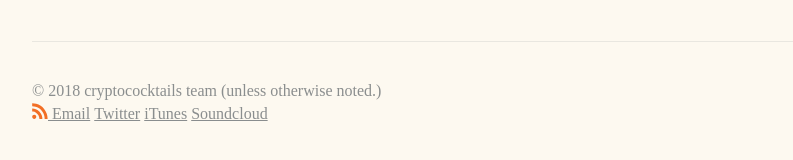
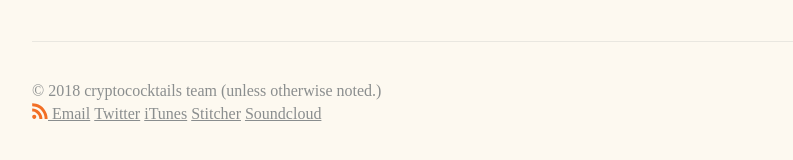
Before and after one commit to 0xadada/cryptococktails.github.io, a Jekyll site: the page built from about.md, in a window 1280 px wide. Shown: the part 365-525 px from the top of the page, without its empty margins (152-945 px from the left). Built offline with Jekyll 4.4.1, drawn with Linux system fonts in a browser that asks for light colours; some web fonts are replaced.

Commit message:
added stitcher

```diff
--- a/_includes/footer.html
+++ b/_includes/footer.html
@@ -18,6 +18,8 @@
         rel="me external noopener" title="cryptoblocktail on Twitter">Twitter</a>
       <a class="c-Meta" href="https://itunes.apple.com/us/podcast/crypto-cocktails-podcast/id1339033763"
         rel="me external noopener" title="cryptococktails on iTunes">iTunes</a>
+      <a class="c-Meta" href="https://www.stitcher.com/podcast/crypto-cocktails?refid=stpr"
+        rel="me external noopener" title="cryptococktails on Stitcher">Stitcher</a>
       <a class="c-Meta" href="https://soundcloud.com/cryptococktails"
         rel="me external noopener" title="cryptococktails on Soundcloud">Soundcloud</a>
     </p>
```
